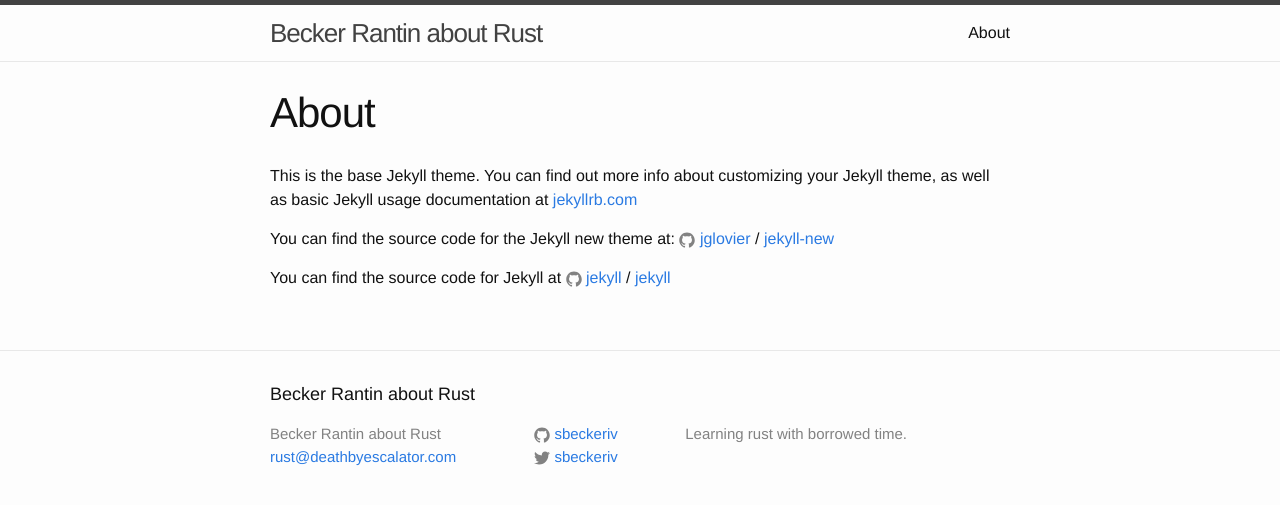
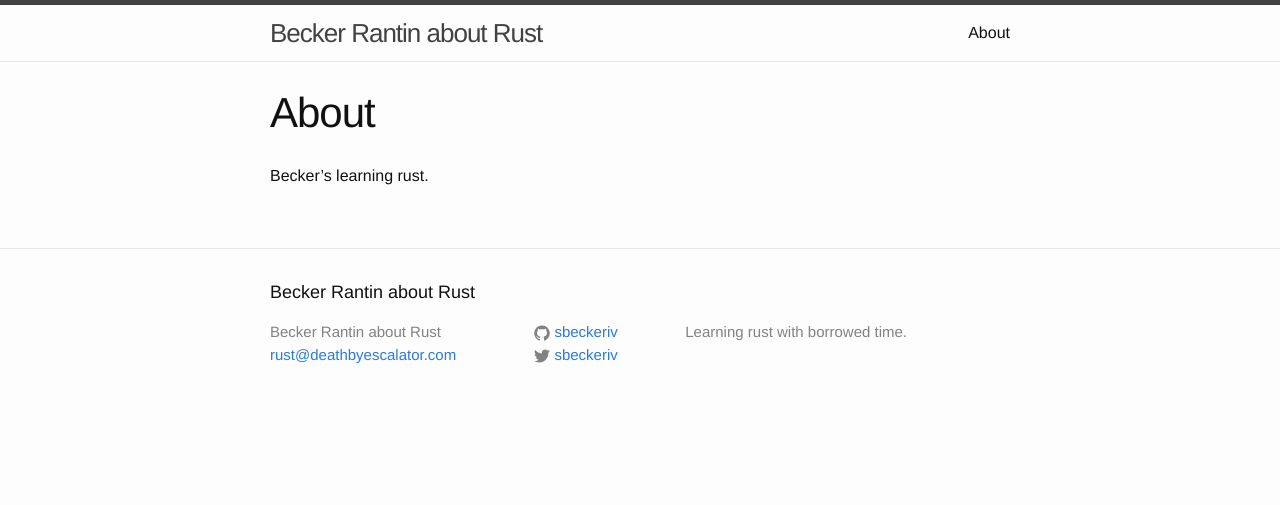
Before and after one commit to sbeckeriv/rantin-about-rust, a Jekyll site: the page built from about.md, in a window 1280 px wide. Shown: the top 505 px of the page. Built offline with Jekyll 4.4.1, drawn with Linux system fonts in a browser that asks for light colours.

Commit message:
About it

```diff
--- a/about.md
+++ b/about.md
@@ -4,12 +4,4 @@ title: About
 permalink: /about/
 ---
 
-This is the base Jekyll theme. You can find out more info about customizing your Jekyll theme, as well as basic Jekyll usage documentation at [jekyllrb.com](http://jekyllrb.com/)
-
-You can find the source code for the Jekyll new theme at:
-{% include icon-github.html username="jglovier" %} /
-[jekyll-new](https://github.com/jglovier/jekyll-new)
-
-You can find the source code for Jekyll at
-{% include icon-github.html username="jekyll" %} /
-[jekyll](https://github.com/jekyll/jekyll)
+Becker's learning rust.
```
